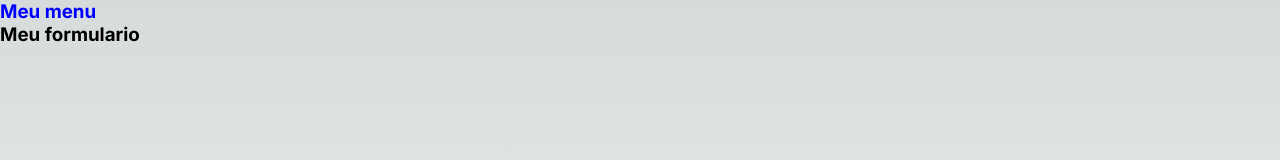
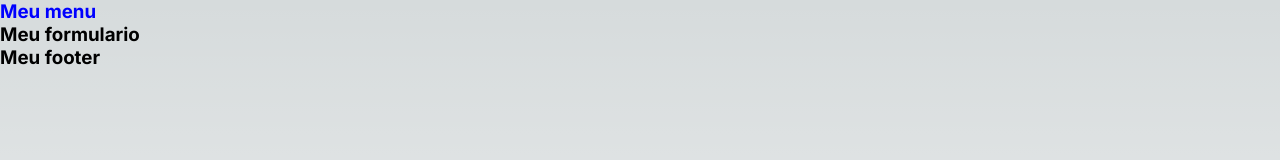
Before and after one commit to 777KML777/FHIRProject, a Next.js app: page /pagina-teste in a window 1280 px wide. Shown: the top 160 px of the page. Built offline with nearby package versions, Linux system fonts and the light colour scheme.

Commit message:
Criando novos componentes

```diff
--- a/src/app/components/ComponenteTeste/ComponenteTeste.js
+++ b/src/app/components/Exemplo/ComponenteTeste.js
@@ -1,4 +1,4 @@
-import "../ComponenteTeste/componenteTeste.css"; /* Não esquecer de importar o CSS do seu componente */
+import "./componenteTeste.css"; /* Não esquecer de importar o CSS do seu componente */
 
 // Trocar para o nome do seu componente
 export default function ComponenteTeste() {
--- /dev/null
+++ b/src/app/components/Footer/Footer.js
@@ -0,0 +1,11 @@
+import "./footer.css"; /* Não esquecer de importar o CSS do seu componente */
+
+// Trocar para o nome do seu componente
+export default function Footer() {
+  return (
+    <>
+      {/* Aqui você irá colocar o seu código HTML para usar em qualquer página */}
+      <h3>Meu footer</h3>
+    </>
+  );
+}
--- a/src/app/components/Formulario/Formulario.js
+++ b/src/app/components/Formulario/Formulario.js
@@ -1,4 +1,4 @@
-import "../ComponenteTeste/componenteTeste.css"; /* Não esquecer de importar o CSS do seu componente */
+import "../Exemplo/componenteTeste.css"; /* Não esquecer de importar o CSS do seu componente */
 
 // Trocar para o nome do seu componente
 export default function Formulario() {
--- a/src/app/pagina-teste/page.js
+++ b/src/app/pagina-teste/page.js
@@ -1,6 +1,7 @@
-import ComponenteTeste from "../components/ComponenteTeste/ComponenteTeste";
+import ComponenteTeste from "../components/Exemplo/ComponenteTeste";
 import Formulario from "../components/Formulario/Formulario";
-import Menu from "../components/MenuBar/menu";
+import Menu from "../components/MenuBar/Menu";
+import Footer from "../components/Footer/Footer";
 
 export default function Teste() {
     return (
@@ -9,6 +10,7 @@ export default function Teste() {
         {/* <ComponenteTeste/> */}
         <Menu/>
         <Formulario/>
+        <Footer/>
       </>
     )
   }
```
Also changed, not shown: src/app/components/Exemplo/componenteTeste.css (renamed from src/app/components/ComponenteTeste/componenteTeste.css), src/app/components/Footer/footer.css (added).
